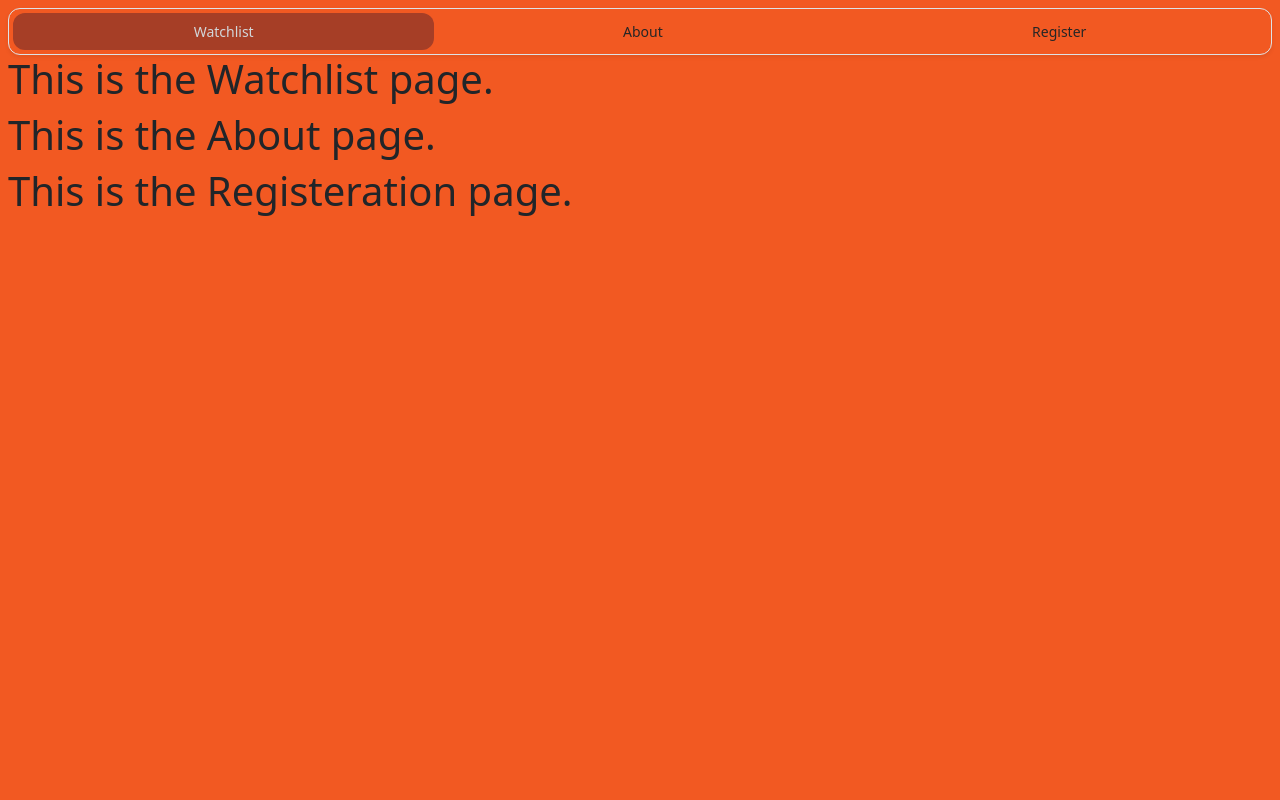
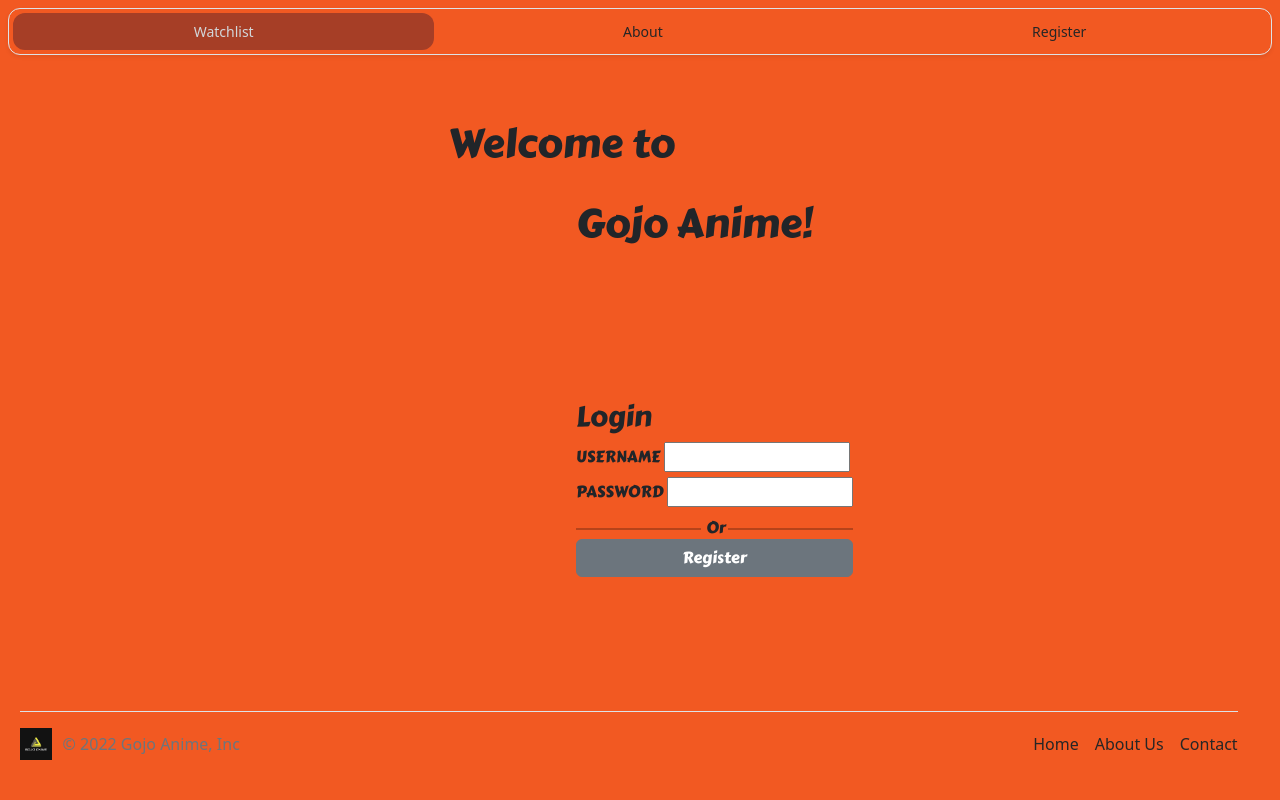
Before and after one commit to jjonathanzhang/GojoAnime, a PHP site: page / in a window 1280 px wide. Run offline with PHP 8.4, Linux system fonts and the light colour scheme.

Commit message:
Added some features in 'Watchlist' page.

```diff
--- a/index.html
+++ b/index.html
@@ -6,6 +6,8 @@
     <meta name="viewport" content="width=device-width, initial-scale=1.0">
     <link href="https://cdn.jsdelivr.net/npm/bootstrap@5.2.0-beta1/dist/css/bootstrap.min.css" rel="stylesheet" integrity="sha384-0evHe/X+R7YkIZDRvuzKMRqM+OrBnVFBL6DOitfPri4tjfHxaWutUpFmBp4vmVor" crossorigin="anonymous">
     <link rel="stylesheet" href="styles/styles.css">
+    <link rel="shortcut icon" href="images/favicon.ico" type="image/x-icon">
+    <link rel="stylesheet" href="https://fonts.googleapis.com/css?family=Carter+One">
     <title>Gojo Anime</title>
 </head>
 <body>
@@ -26,7 +28,27 @@
     <main>
 
         <div id="watchlist">
-            <h1>This is the Watchlist page.</h1>
+            <div id="welcome-message">
+                <h1 id="message-part1">Welcome to</h1>
+                <h1 id="message-part2">Gojo Anime!</h1>
+            </div>
+
+            <div id="login-form-area">
+                <h3>Login</h3>
+                <form action="/" method="get">
+                    <div class="login-form-elements">
+                        <label for="username">USERNAME</label>
+                        <input id="username" type="text">
+                    </div>
+                    <div class="login-form-elements">
+                        <label for="username">PASSWORD</label>
+                        <input id="password" type="password">
+                    </div>
+                </form>
+                <hr id="form-divider1"><hr id="form-divider2">
+                <h6>Or</h6>
+                <button class="btn btn-secondary register-btn">Register</button>
+            </div>
         </div>
 
         <div id="about">
@@ -39,6 +61,21 @@
 
     </main>
 
+    <div class="container">
+        <footer class="d-flex flex-wrap justify-content-between align-items-center py-3 my-4 border-top">
+            <div class="col-md-4 d-flex align-items-center">
+                <img id="footer-logo" src="images/favicon.jpg" width="8%" alt="Logo of the website.">
+                <span class="mb-3 mb-md-0 text-muted">&copy; 2022 Gojo Anime, Inc</span>
+            </div>
+
+            <ul class="nav col-md-4 justify-content-end list-unstyled d-flex">
+                <li class="ms-3"><a class="footer-links" href="#">Home</a></li>
+                <li class="ms-3"><a class="footer-links" href="#">About Us</a></li>
+                <li class="ms-3"><a class="footer-links" href="#">Contact</a></li>
+            </ul>
+        </footer>
+    </div>
+
     <script src="index.js"></script>
     <script src="https://cdn.jsdelivr.net/npm/bootstrap@5.2.0-beta1/dist/js/bootstrap.bundle.min.js" integrity="sha384-pprn3073KE6tl6bjs2QrFaJGz5/SUsLqktiwsUTF55Jfv3qYSDhgCecCxMW52nD2" crossorigin="anonymous"></script>
 </body>
--- a/index.js
+++ b/index.js
@@ -1,27 +1,34 @@
-document.addEventListener("DOMContentLoaded", () => {
+document.addEventListener("DOMContentLoaded", function() {
 
+    // Get hold of the 'button' elements for each page.
     watchlistBtn = document.querySelector("#watchlist-btn");
     aboutBtn = document.querySelector("#about-btn");
     registerBtn = document.querySelector("#register-btn");
 
+    // The default is to show only 'watchlist'.
+    document.querySelector("#about").style.display = "none";
+    document.querySelector("#register").style.display = "none";
+
+    // For each button, once it's clicked, show the corresponding 'div'
+    // and hide the other two.
     watchlistBtn.addEventListener("click", () => {
 
         document.querySelector("#watchlist").style.display = "block";
-        document.querySelector("#about").style.display = "hidden";
-        document.querySelector("#register").style.display = "hidden";
+        document.querySelector("#about").style.display = "none";
+        document.querySelector("#register").style.display = "none";
     });
 
     aboutBtn.addEventListener("click", () => {
 
-        document.querySelector("#watchlist").style.display = "hidden";
+        document.querySelector("#watchlist").style.display = "none";
         document.querySelector("#about").style.display = "block";
-        document.querySelector("#register").style.display = "hidden";
+        document.querySelector("#register").style.display = "none";
     });
 
     registerBtn.addEventListener("click", () => {
 
-        document.querySelector("#watchlist").style.display = "hidden";
-        document.querySelector("#about").style.display = "hidden";
+        document.querySelector("#watchlist").style.display = "none";
+        document.querySelector("#about").style.display = "none";
         document.querySelector("#register").style.display = "block";
     });
 
--- a/styles.css
+++ b/styles.css
@@ -12,6 +12,10 @@
 body {
     margin: 8px;
     background-color: #F25922;
+}
+
+main {
+    font-family: 'Carter One';
 }
 
 .rounded-5 {
@@ -33,3 +37,71 @@
     --bs-bg-opacity: 1;
     --bs-gray-500: #adb5bd;
 }
+
+.container {
+    position: fixed;
+    bottom: 0px;
+    width: 100%;
+    max-width: 97%;
+}
+
+.footer-links {
+    text-decoration: none;
+    color: #262626;
+    transition: 0.5s;
+}
+
+.footer-links:hover {
+    color: #D2D6D9;
+}
+
+#footer-logo {
+    margin-right: 2.5%;
+}
+
+#message-part1 {
+    position: absolute;
+    left: 35%;
+    top: 15%;
+}
+
+#message-part2 {
+    position: absolute;
+    left: 45%;
+    top: 25%;
+}
+
+#login-form-area {
+    position: absolute;
+    left: 45%;
+    top: 50%;
+}
+
+#login-form-area h6 {
+    position: absolute;
+    top: 106%;
+    left: 47%;
+}
+
+.login-form-elements {
+    margin: 5px auto;
+}
+
+#form-divider1, #form-divider2 {
+    position: absolute;
+    width: 45%;
+    border-top: solid 2px black;
+    border-bottom: none;
+    border-left: none;
+    border-right: none;
+}
+
+#form-divider2 {
+    right: 0;
+}
+
+.register-btn {
+    position: absolute;
+    top: 125%;
+    width: 100%;
+}
```
Also changed, not shown: favicon.ico (added), favicon.jpg (added).
